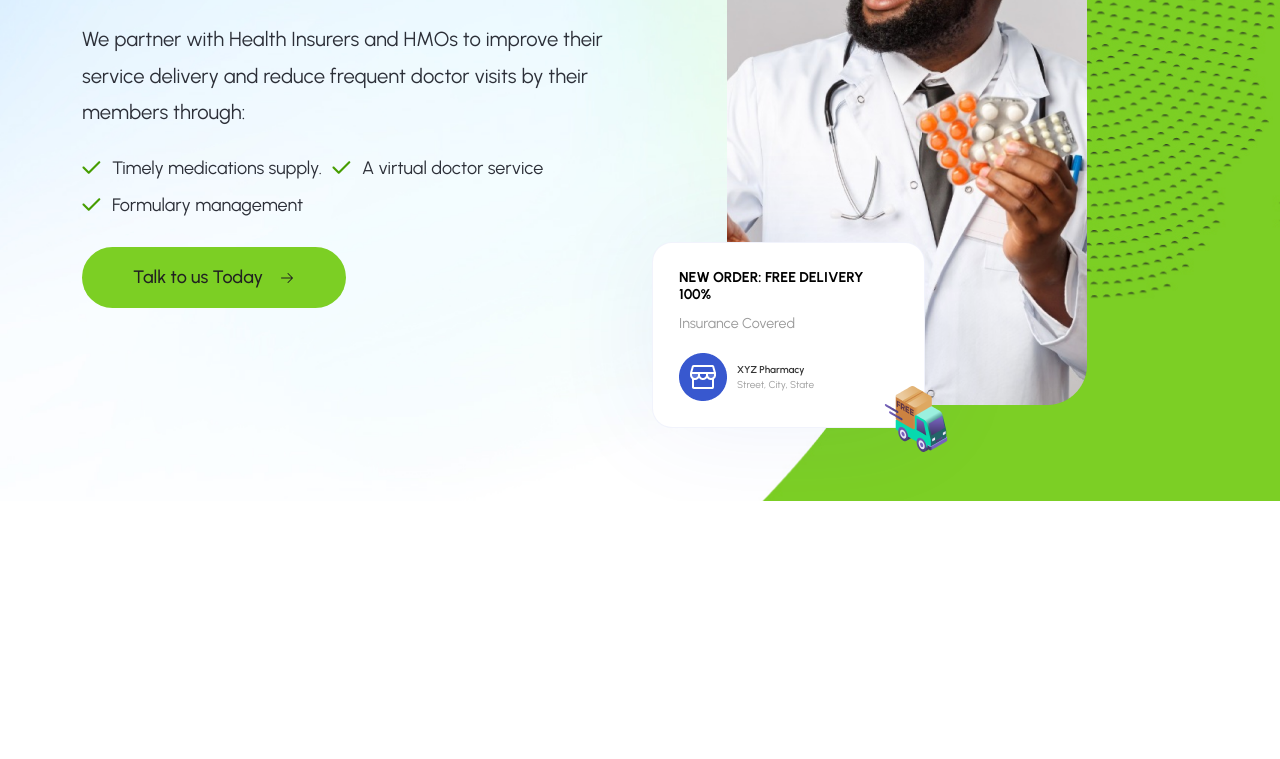
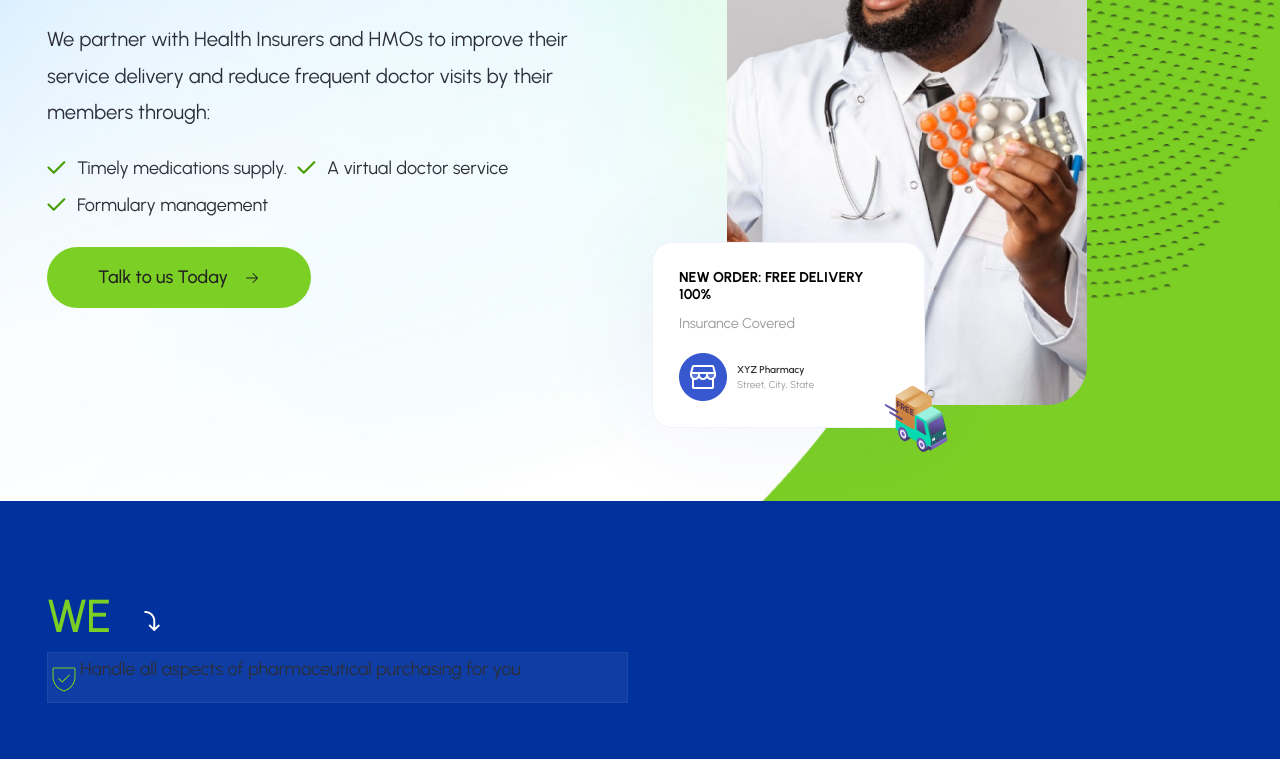
Before and after one commit to akibslab/medical, a plain HTML site: page index.html in a window 1280 px wide. Shown: the part 395-1154 px from the top of the page. Before the commit the page ends 896 px from the top, so only its background shows below. Drawn offline with nearby package versions, Linux system fonts and the light colour scheme.

Commit message:
we and you section

```diff
--- a/assets/css/style.css
+++ b/assets/css/style.css
@@ -10,6 +10,10 @@ body {
 
 img {
     max-width: 100%;
+}
+
+.container {
+    max-width: 1210px;
 }
 
 
@@ -147,7 +151,6 @@ h1 {
     left: 0;
 }
 
-
 #about-hero-section .left-area .button-box {
     margin-top: 18px;
 }
@@ -204,3 +207,33 @@ h1 {
     bottom: -25px;
     right: -25px;
 }
+
+/*
+* ===============================
+*  We & You Section
+* ===============================
+*/
+
+#we-and-you-section {
+    background: #00319D;
+    padding: 88px 0 56px;
+}
+
+#we-and-you-section .heading-three h1 {
+    font-weight: 500;
+    font-size: 46.18px;
+    color: #7CCF24;
+    letter-spacing: -0.02em;
+    margin-right: 30px;
+}
+
+#we-and-you-section .item-box {
+    background: rgba(255, 255, 255, 0.06);
+    border: 1px solid rgba(255, 255, 255, 0.06);
+    font-size: 18px;
+}
+#we-and-you-section .item-box {
+    background: rgba(255, 255, 255, 0.06);
+    border: 1px solid rgba(255, 255, 255, 0.06);
+    font-size: 18px;
+}
--- a/index.html
+++ b/index.html
@@ -91,7 +91,43 @@
         </section>
         <!-- About Hero Section End -->
 
+        <!-- We & You Section Start -->
+        <section id="we-and-you-section">
+            <div class="container">
+                <div class="row">
+                    <div class="col-md-6">
+                        <div class="heading-three d-flex flex-wrap align-items-center">
+                            <h1>WE</h1>
+                            <img class="down-arrow" src="assets/img/icons/ArrowBendRightDown.png" alt="">
+                        </div>
 
+                        <div class="item-box">
+                            <div class="item d-flex flex-wrap align-items-center">
+                                    <img src="assets/img/icons/ShieldCheck.png" alt="">
+                                    <p>Handle all aspects of pharmaceutical purchasing for you</p>
+                            </div>
+                        </div>
+                    </div>
+                    <div class="col-md-6"></div>
+                </div>
+            </div>
 
-        <!-- Footer Area Start -->
-        <footer cl
+        </section>
+        <!-- We & You Section End -->
+
+         <!-- Footer Area Start -->
+         <footer class="section-light">
+
+        </footer>
+        <!-- Footer Area End -->
+
+        <!-- jQuery -->
+        <script src="https://code.jquery.com/jquery-3.6.0.min.js" integrity="sha256-/xUj+3OJU5yExlq6GSYGSHk7tPXikynS7ogEvDej/m4=" crossorigin="anonymous"></script>
+        <!-- Popper JS -->
+        <script src="https://cdn.jsdelivr.net/npm/@popperjs/core@2.10.2/dist/umd/popper.min.js" integrity="sha384-7+zCNj/IqJ95wo16oMtfsKbZ9ccEh31eOz1HGyDuCQ6wgnyJNSYdrPa03rtR1zdB" crossorigin="anonymous"></script>
+        <!-- Bootstrap JS -->
+        <script src="https://cdn.jsdelivr.net/npm/bootstrap@5.1.3/dist/js/bootstrap.min.js" integrity="sha384-QJHtvGhmr9XOIpI6YVutG+2QOK9T+ZnN4kzFN1RtK3zEFEIsxhlmWl5/YESvpZ13" crossorigin="anonymous"></script>
+        <!-- Main JS -->
+        <script src="assets/js/main.js"></script>
+    </body>
+</html>
```
Also changed, not shown: assets/img/icons/ArrowBendRightDown.png (added), assets/img/icons/ShieldCheck.png (added).
